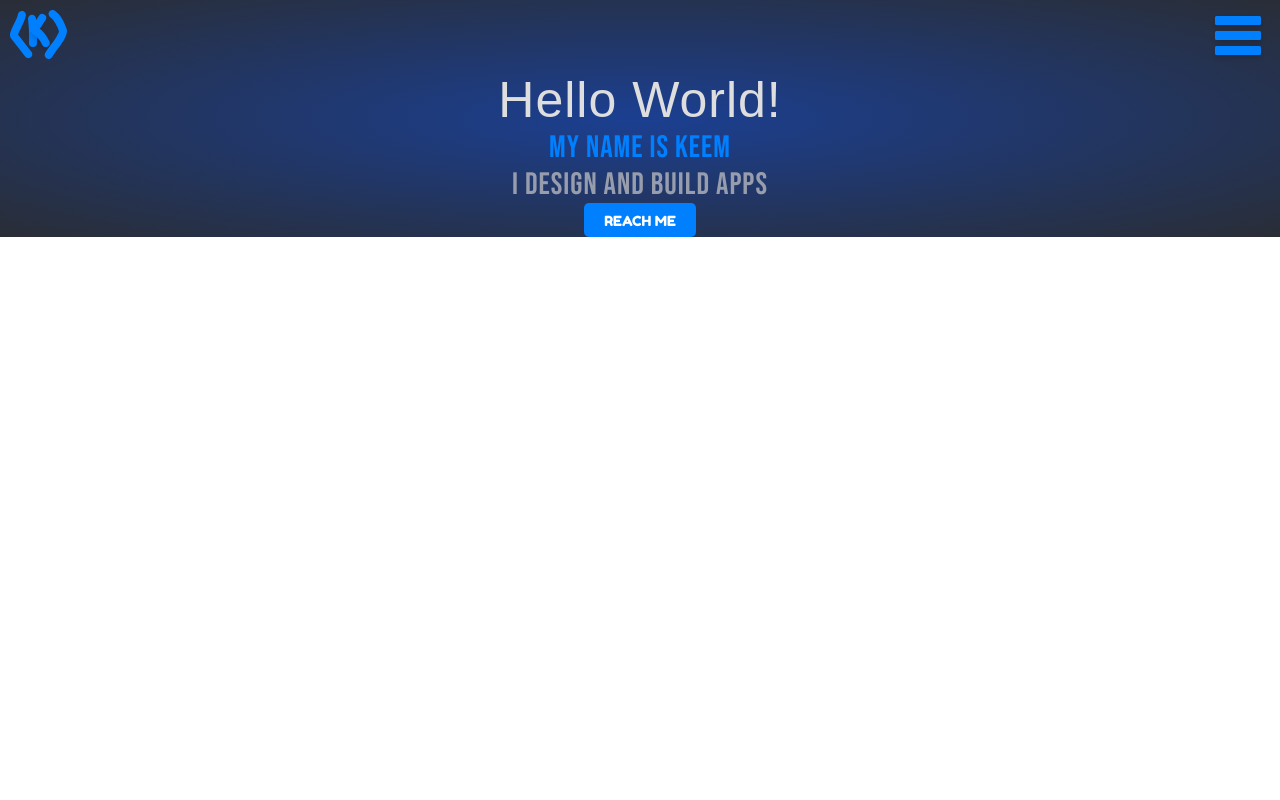
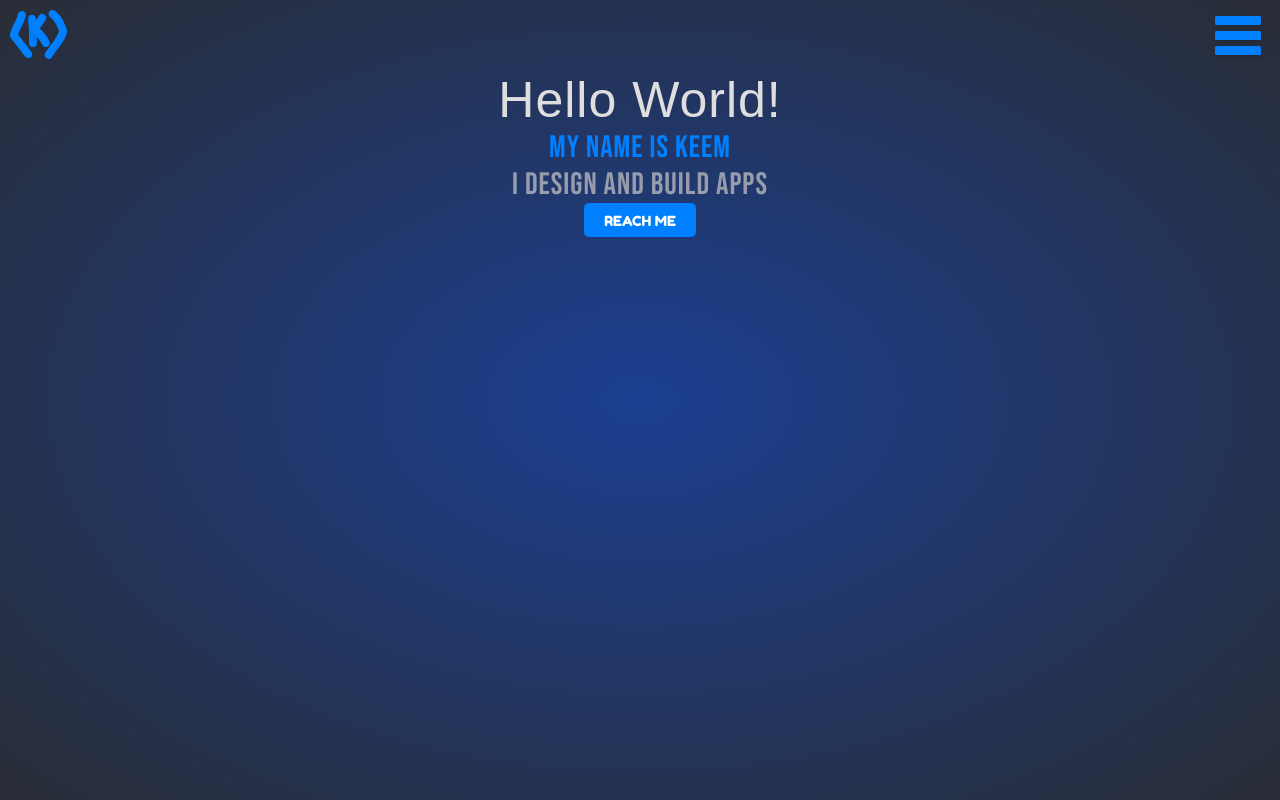
Before and after one commit to keemcodes/My-Site-Redesigned, a PHP site: page / in a window 1280 px wide. Run offline with PHP 8.4, Linux system fonts and the light colour scheme.

Commit message:
done with home testing

```diff
--- a/style.css
+++ b/style.css
@@ -15,7 +15,13 @@
 }
 
 
+/* Review this please 7:00pm 11/8 */
+html, body {
+    min-height: 100%;
+}
+
 body {
+    /* position: absolute; */
     background: var(--bg-color);
     background-repeat: no-repeat;
     letter-spacing: 1px;
```
Also changed, not shown: index.html (renamed from index.php).
